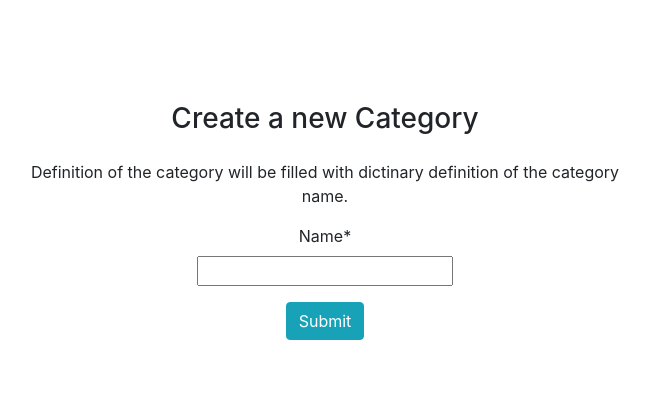
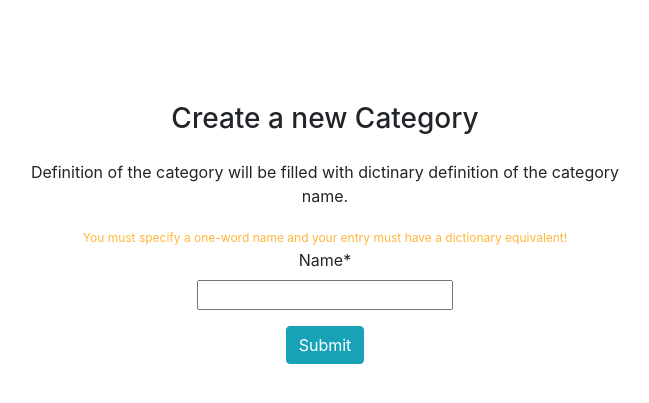
Before and after one commit to bounswe/bounswe2022group5, a Django app: page /category/create/ in a window 1280 px wide. Shown: the top 403 px of the page, without its empty margins (315-964 px from the left). Run offline with Django 4.2, Linux system fonts and the light colour scheme; some libraries are stand-ins or nearby versions.

Commit message:
Add | Specifications for name field

```diff
--- a/practice-app/category/templates/createForm.html
+++ b/practice-app/category/templates/createForm.html
@@ -5,6 +5,7 @@
 <div class="container">
 	<h3 class="mb-4">Create a new Category</h3>
 	<p>Definition of the category will be filled with dictinary definition of the category name.</p>
+    <span style="font-size: 12px; color: #FFB63C">You must specify a one-word name and your entry must have a dictionary equivalent!</span>
     <form class="form-group" method="POST" novalidate action="{% url 'postCategory' %}">
         {{post_form|crispy}}
         {% csrf_token %}
```
